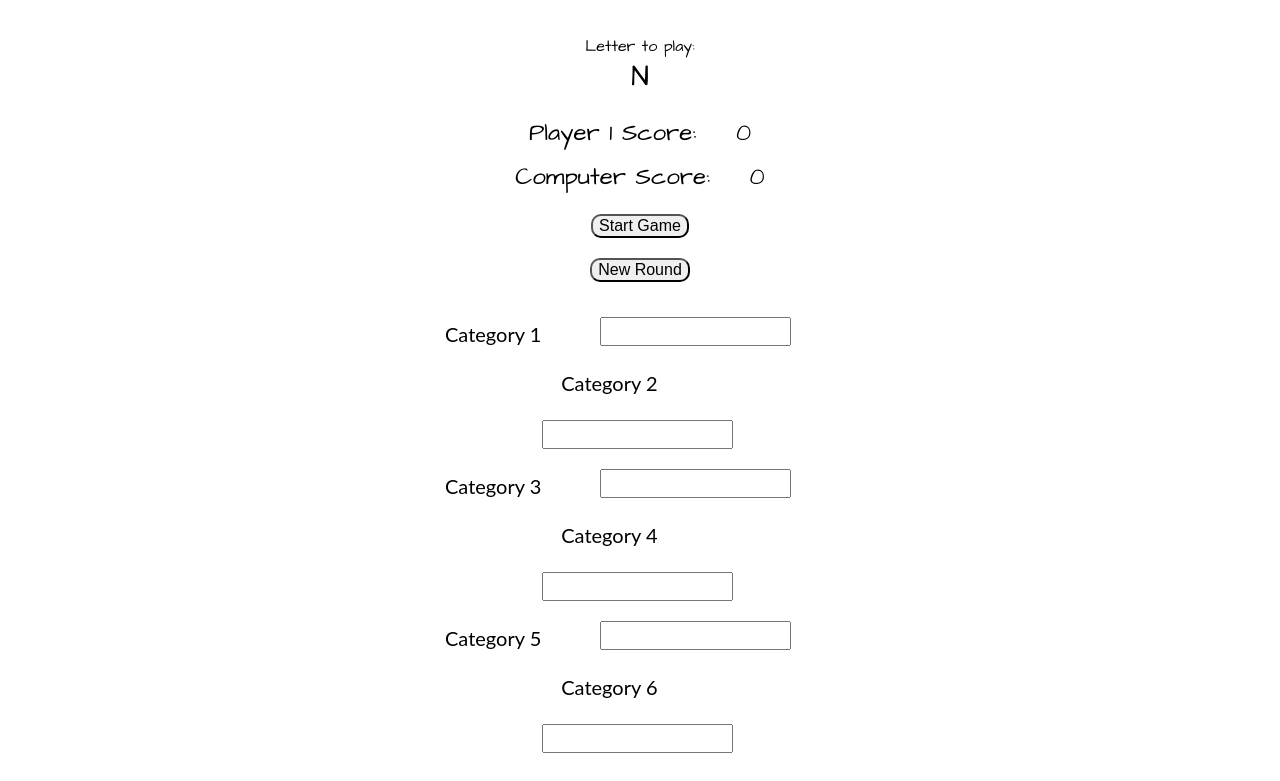
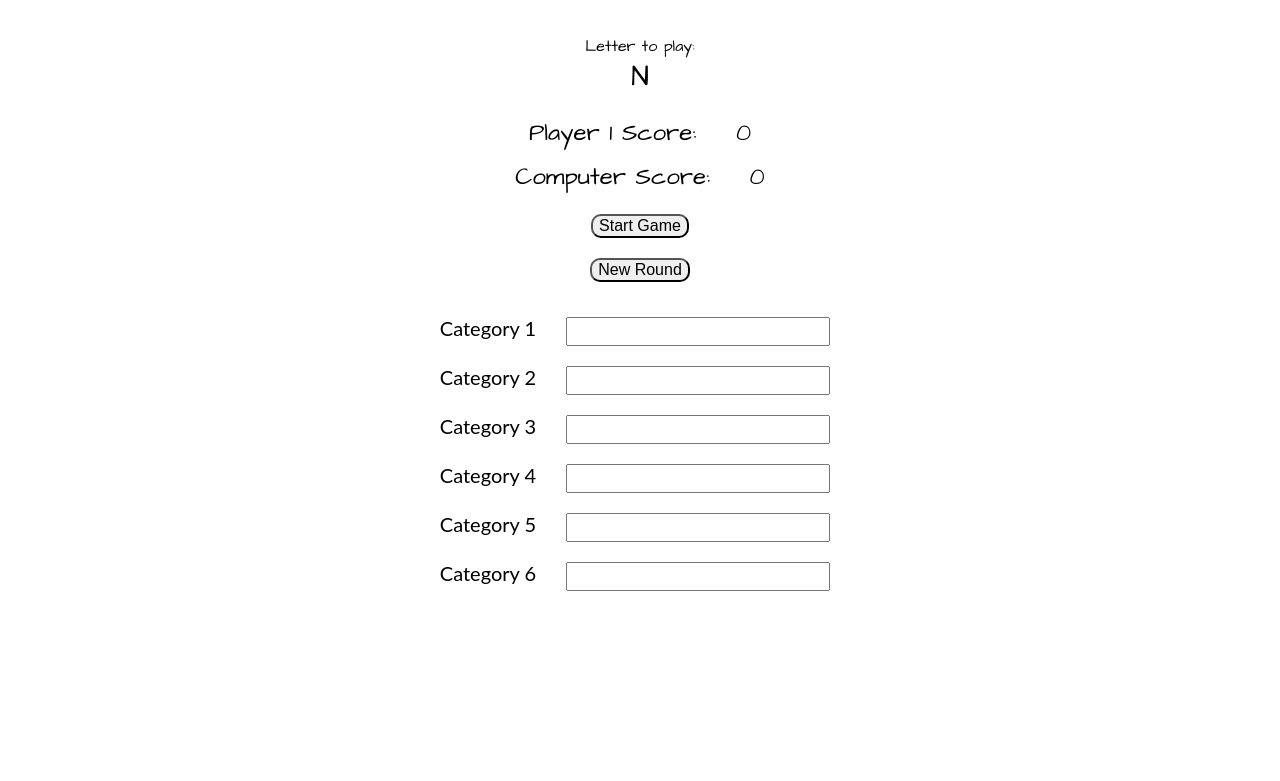
Before and after one commit to m2creger/the-wordsmither, a website: page index.html in a window 1280 px wide. Shown: the part 270-1051 px from the top of the page. After the commit the page ends 889 px from the top, so only its background shows below. Drawn offline with nearby package versions, Linux system fonts and the light colour scheme.

Commit message:
added some css styling

```diff
--- a/css/style.css
+++ b/css/style.css
@@ -46,8 +46,6 @@ label, input {
 }
 form {
 	text-align: center;
-	margin: 0 auto;
-	width: 400px;
 	padding: 10px;
 	font-family: 'Lato', sans-serif;
 	font-size: 12px;
@@ -94,7 +92,6 @@ form {
 
 }
 .catLabels {
-	float: left;
 	margin-left: auto;
 }
 
@@ -137,8 +134,13 @@ form {
 
 	form {
 		font-size: 20px;
+
+
 	}
+	#category1Text, #category2Text, #category3Text, #category4Text, #category5Text, #category6Text {
+		width: 250px;
 
+	}
 
 	#scorePlayer1 {
 
```
